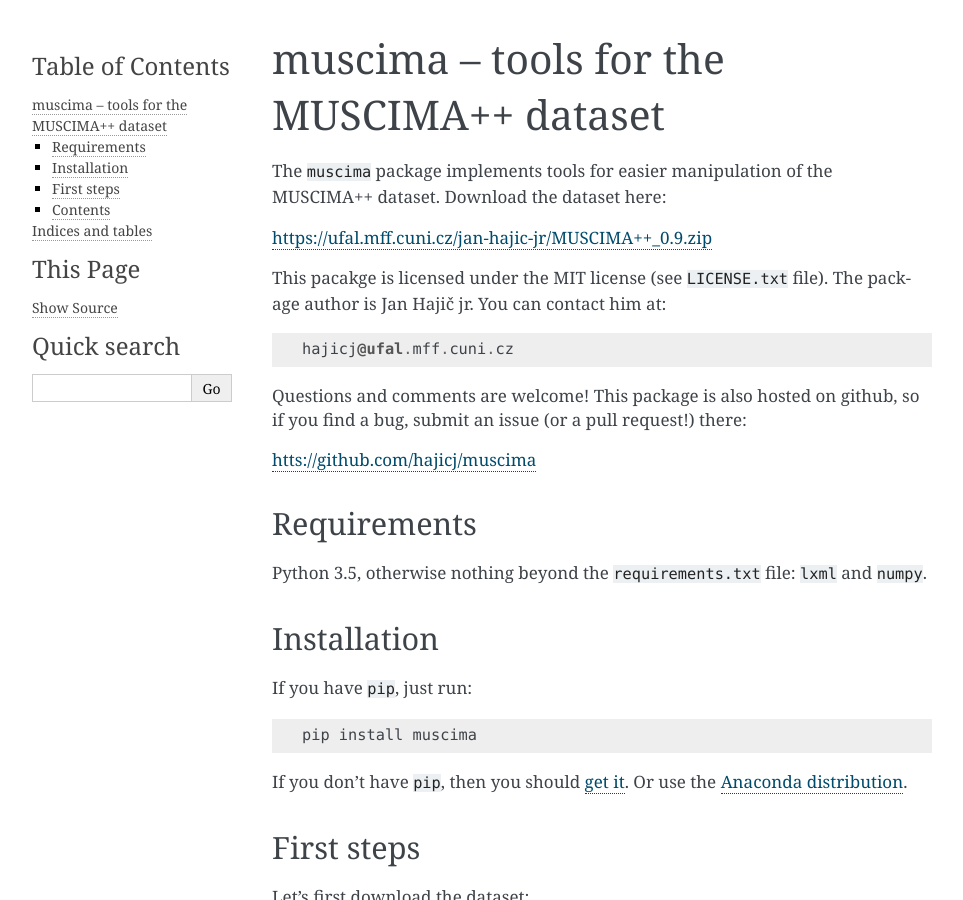
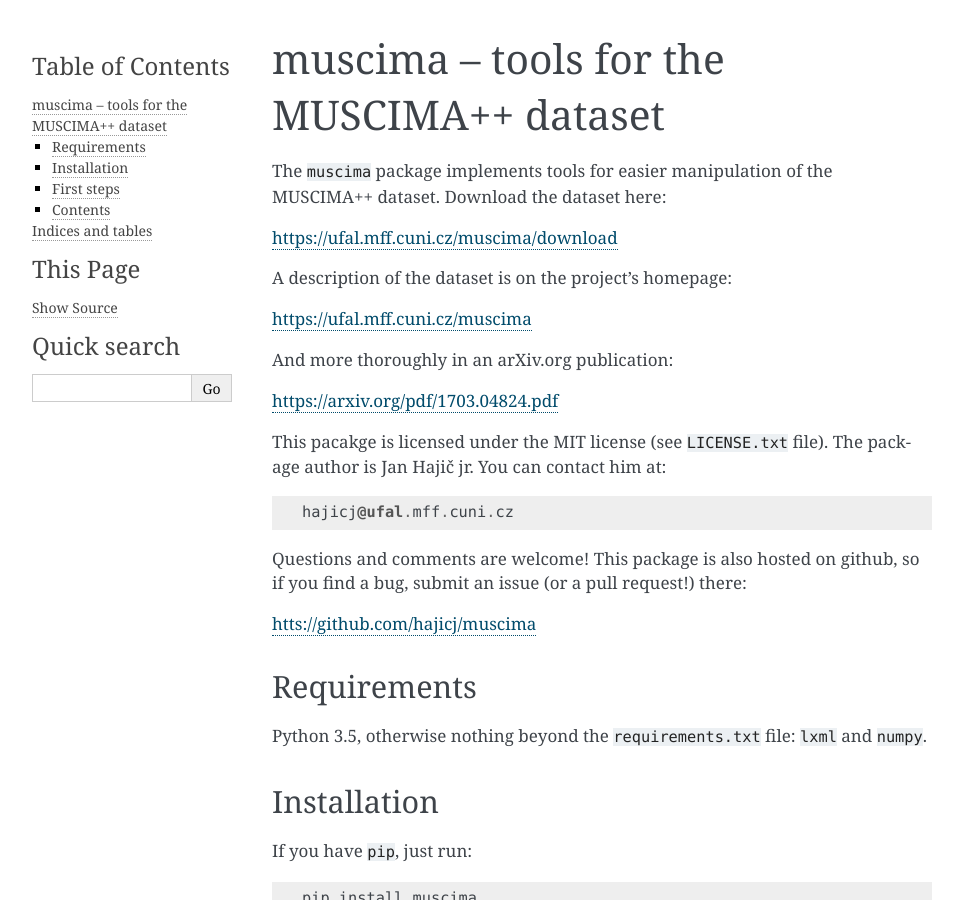
Before and after one commit to hajicj/muscima, a Sphinx documentation site: the page built from doc/index.rst, in a window 1280 px wide and 900 px high. Shown: the whole window, without its empty margins (148-1111 px from the left). Built offline with Sphinx 7.4.7, drawn with Linux system fonts in a browser that asks for light colours.

```diff
--- a/doc/index.rst
+++ b/doc/index.rst
@@ -9,7 +9,15 @@ muscima -- tools for the MUSCIMA++ dataset
 The ``muscima`` package implements tools for easier manipulation of the MUSCIMA++
 dataset. Download the dataset here:
 
-`<https://ufal.mff.cuni.cz/jan-hajic-jr/MUSCIMA++_0.9.zip>`_
+`<https://ufal.mff.cuni.cz/muscima/download>`_
+
+A description of the dataset is on the project's homepage:
+
+`<https://ufal.mff.cuni.cz/muscima>`_
+
+And more thoroughly in an arXiv.org publication:
+
+`<https://arxiv.org/pdf/1703.04824.pdf>`_
 
 This pacakge is licensed under the MIT license (see ``LICENSE.txt`` file).
 The package author is Jan Hajič jr. You can contact him at::
--- a/muscima/__init__.py
+++ b/muscima/__init__.py
@@ -1,4 +1,4 @@
 from __future__ import print_function, unicode_literals
 
-__version__ = "0.3.2"
+__version__ = "0.3.2.dev0"
 __author__ = "Jan Hajic jr."
--- a/setup.py
+++ b/setup.py
@@ -43,7 +43,8 @@ setup(
     url='https://muscima.readthedocs.io',
     license='MIT Software License',
     author='Jan Hajič jr.',
-    install_requires=[],
+    install_requires=['numpy>=1.11.1',
+                      'lxml>=3.6.4'],
     author_email='hajicj@ufal.mff.cuni.cz',
     description='Tools for the MUSCIMA++ dataset of music notation.',
     long_description=get_long_description(),
```
